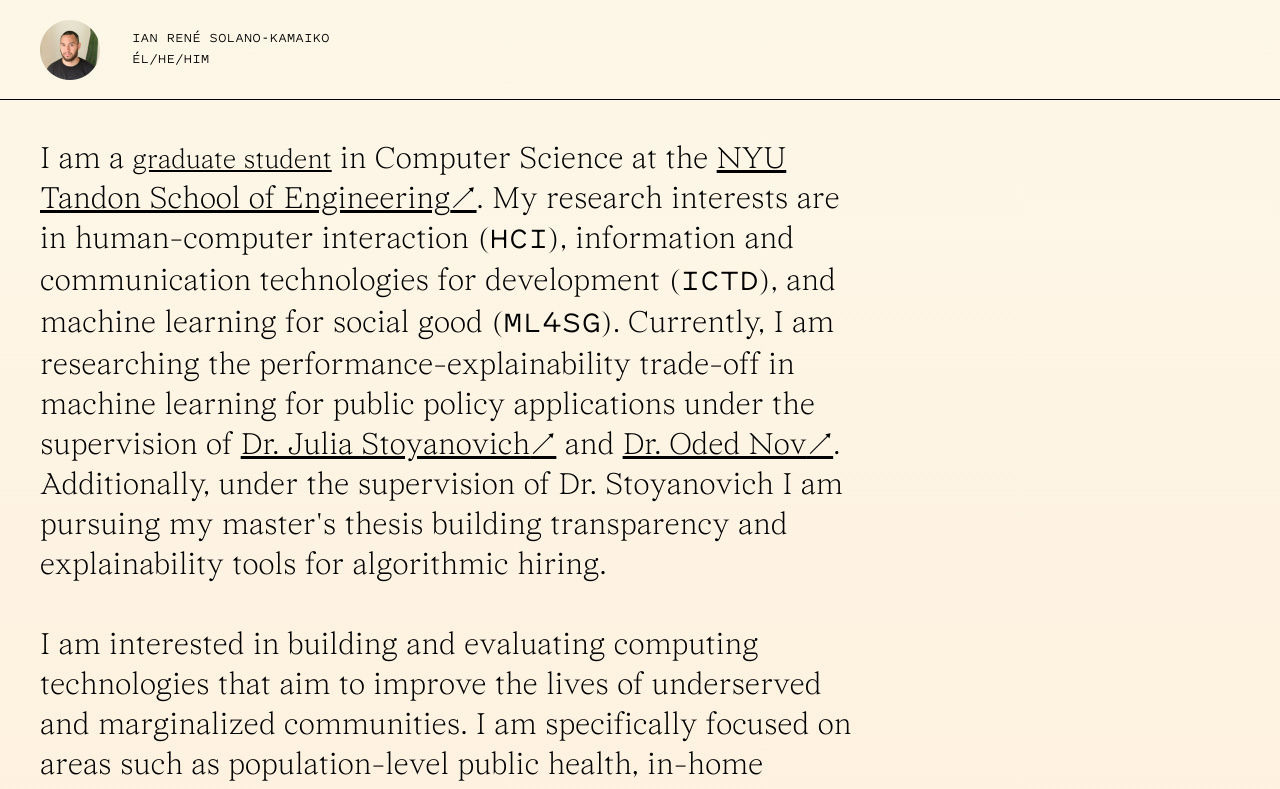
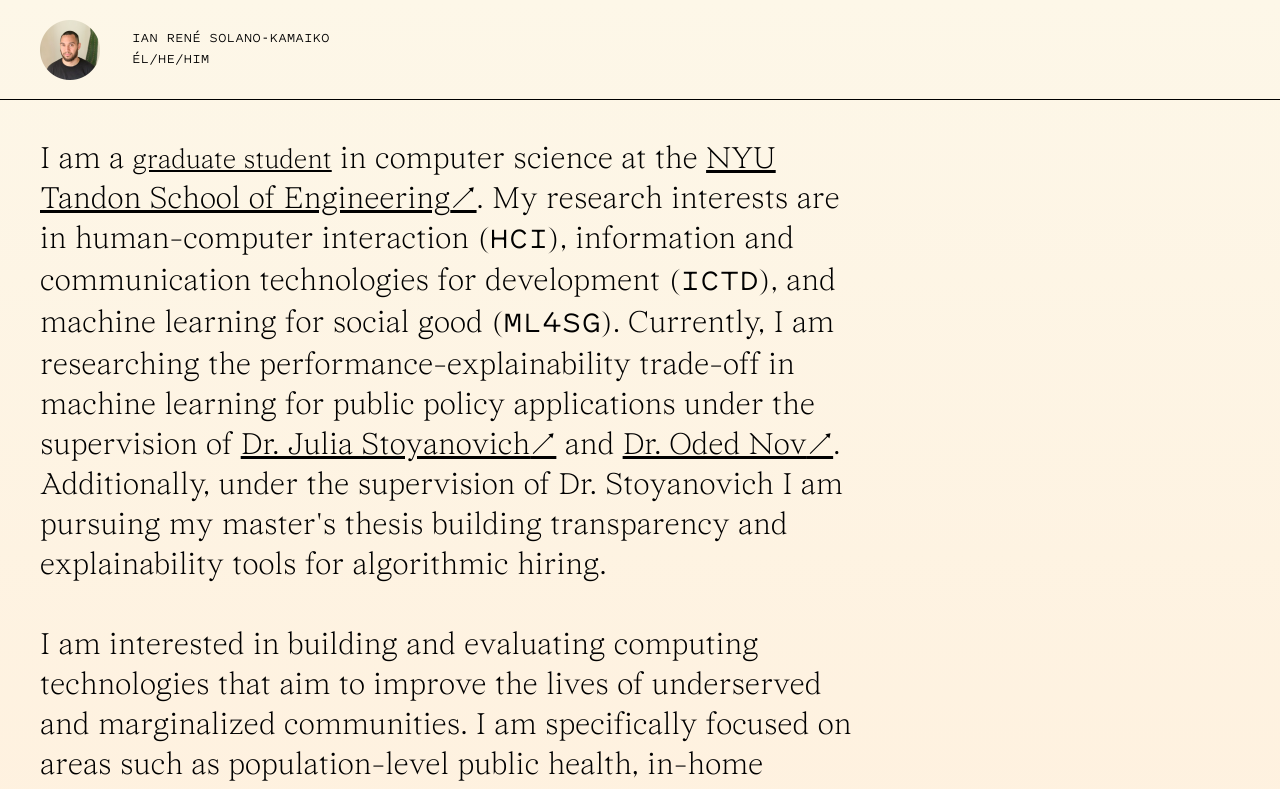
Before and after one commit to iansolano/iansolano.com, a Next.js app: page / in a window 1280 px wide. Shown: the top 789 px of the page. Built offline with nearby package versions, Linux system fonts and the light colour scheme.

Commit message:
fixup: copy update

```diff
--- a/components/home.tsx
+++ b/components/home.tsx
@@ -15,7 +15,7 @@ const Home = () => (
         src="/assets/graduate-student.gif"
         alt="Graduate student gif"
       />{' '}
-      in Computer Science at the{' '}
+      in computer science at the{' '}
       <Link
         href="https://engineering.nyu.edu/"
         target="_blank"
```
